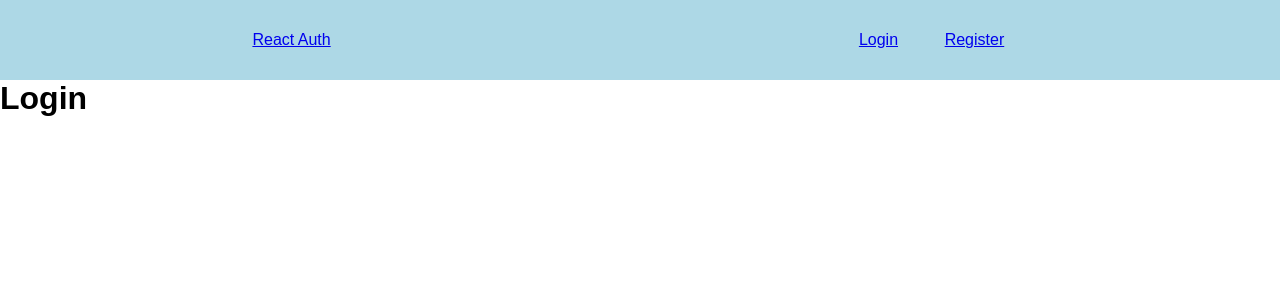
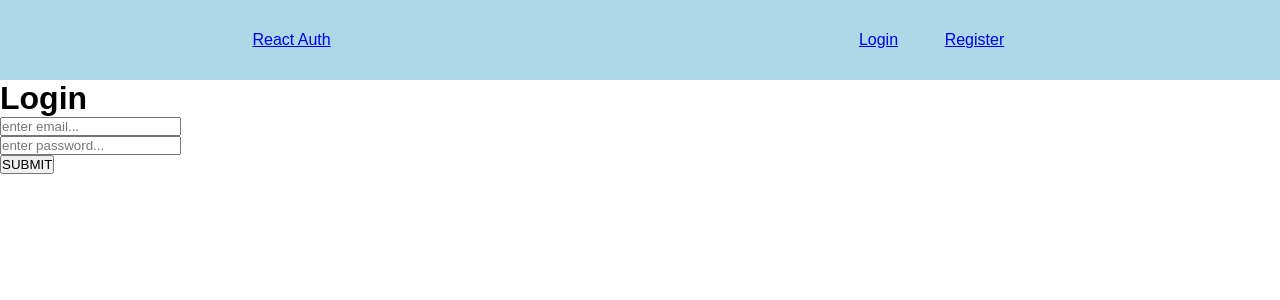
Before and after one commit to DavTheDev20/react-auth-test, a React (Vite) app in the folder client/: page /login in a window 1280 px wide. Shown: the top 300 px of the page. Built offline with nearby package versions, Linux system fonts and the light colour scheme.

Commit message:
Add ability to login and register

```diff
--- a/client/package.json
+++ b/client/package.json
@@ -11,6 +11,7 @@
   "dependencies": {
     "axios": "^1.2.1",
     "react": "^18.2.0",
+    "react-cookie": "^4.1.1",
     "react-dom": "^18.2.0",
     "react-router-dom": "^6.4.5"
   },
--- /dev/null
+++ b/client/src/auth.ts
@@ -0,0 +1,25 @@
+import { getCookie } from './utils/cookieUtils';
+
+export const storeToken = (token: any) => {
+  try {
+    document.cookie = `token=${token}; expires=session`;
+  } catch (err) {
+    return console.log(err);
+  }
+};
+
+export const checkAuth = (): boolean => {
+  let res = false;
+  const token = getCookie('token');
+  // Add API to verifiy token's validity.
+  if (token) return true;
+
+  return false;
+};
+
+export const AuthenticatedRoute = ({ children }: any) => {
+  const authenticated = checkAuth();
+  if (authenticated === true) return children;
+
+  return 'Not authenticated';
+};
--- a/client/src/components/NavBar.tsx
+++ b/client/src/components/NavBar.tsx
@@ -1,4 +1,6 @@
 import { Link } from 'react-router-dom';
+import { useState, useEffect } from 'react';
+import { getCookie, deleteCookie } from '../utils/cookieUtils';
 
 const NavBar = () => {
   const navBarStyles = {
@@ -17,16 +19,41 @@ const NavBar = () => {
     },
   };
 
+  const [token, setToken] = useState('');
+
+  const getToken = () => {
+    const token: any = getCookie('token');
+    setToken(token);
+  };
+
+  useEffect(() => {
+    getToken();
+  }, [token]);
+
   return (
     <nav style={navBarStyles.nav}>
       <Link to="/">React Auth</Link>
       <ul style={navBarStyles.navLinks}>
+        {!token ? (
+          <>
             <li>
               <Link to="/login">Login</Link>
             </li>
             <li>
               <Link to="/register">Register</Link>
             </li>
+          </>
+        ) : (
+          <a
+            href="#"
+            onClick={() => {
+              deleteCookie('token');
+              setToken('');
+            }}
+          >
+            Logout
+          </a>
+        )}
       </ul>
     </nav>
   );
--- a/client/src/main.tsx
+++ b/client/src/main.tsx
@@ -6,6 +6,8 @@ import './index.css';
 import Home from './pages/Home';
 import Login from './pages/Login';
 import Register from './pages/Register';
+import { AuthenticatedRoute } from './auth';
+import { getCookie } from './utils/cookieUtils';
 
 const router = createBrowserRouter([
   {
@@ -20,6 +22,24 @@ const router = createBrowserRouter([
     path: '/login',
     element: <App component={<Login />} />,
   },
+  {
+    path: '/test',
+    element: (
+      <AuthenticatedRoute>
+        <div>
+          <h1>You're authenticated.</h1>
+          <button
+            onClick={() => {
+              const cookie = getCookie('token');
+              alert('Cookie: ' + cookie);
+            }}
+          >
+            Check Status
+          </button>
+        </div>
+      </AuthenticatedRoute>
+    ),
+  },
 ]);
 
 const root: any = document.getElementById('root');
--- a/client/src/pages/Login.tsx
+++ b/client/src/pages/Login.tsx
@@ -1,7 +1,78 @@
+import axios from 'axios';
+import { useState, FormEvent } from 'react';
+import { storeToken } from '../auth';
+import { useNavigate } from 'react-router-dom';
+
 const Login = () => {
+  const navigate = useNavigate();
+  const [userLogin, setUserLogin] = useState({
+    email: '',
+    password: '',
+  });
+
+  const handleChange = ({ target }: any) => {
+    const { name, value } = target;
+
+    if (name === 'email') {
+      setUserLogin((prevVal) => {
+        return {
+          email: value,
+          password: prevVal.password,
+        };
+      });
+    } else if (name === 'password') {
+      setUserLogin((prevVal) => {
+        return {
+          email: prevVal.email,
+          password: value,
+        };
+      });
+    }
+  };
+
+  const handleSubmit = async (e: FormEvent) => {
+    e.preventDefault();
+    await axios({
+      method: 'POST',
+      url: 'http://localhost:8080/api/login',
+      data: userLogin,
+    })
+      .then((res) => {
+        if (res.status > 299) {
+          console.log(res.data);
+          return alert(res.data.error);
+        }
+        const token = res.data.token;
+        storeToken(token);
+        navigate('/');
+        return window.location.reload();
+      })
+      .catch((err) => {
+        return alert(err.response.data.error);
+      });
+  };
   return (
     <div>
       <h1>Login</h1>
+      <form onSubmit={handleSubmit}>
+        <input
+          type={'email'}
+          placeholder={'enter email...'}
+          name="email"
+          value={userLogin.email}
+          onChange={handleChange}
+        />
+        <br />
+        <input
+          type={'password'}
+          placeholder={'enter password...'}
+          name="password"
+          value={userLogin.password}
+          onChange={handleChange}
+        />
+        <br />
+        <button type={'submit'}>SUBMIT</button>
+      </form>
     </div>
   );
 };
--- a/client/src/pages/Register.tsx
+++ b/client/src/pages/Register.tsx
@@ -1,5 +1,7 @@
+import axios from 'axios';
 import { ChangeEvent, FormEvent, useState } from 'react';
 import { useNavigate } from 'react-router-dom';
+import { storeToken } from '../auth';
 
 const Register = () => {
   const [newUserData, setNewUserData] = useState({
@@ -62,8 +64,6 @@ const Register = () => {
   const handleSubmit = (e: FormEvent) => {
     e.preventDefault();
 
-    const apiUrl = 'http://localhost:8080/api/register';
-
     if (
       !newUserData.email ||
       !newUserData.username ||
@@ -73,7 +73,26 @@ const Register = () => {
       return alert('Please enter all information to register.');
     }
 
-    //TODO: FIX API REQUEST TO SAVE COOKIE TO BROWSER
+    axios({
+      method: 'POST',
+      url: 'http://localhost:8080/api/register',
+      data: newUserData,
+    })
+      .then((res) => {
+        if (res.status > 299) {
+          console.error(res.data);
+          return alert('Something went wrong...');
+        }
+
+        const token = res.data.token;
+        storeToken(token);
+        navigate('/');
+        window.location.reload();
+      })
+      .catch((err) => {
+        console.error(err);
+        alert('Something went wrong...');
+      });
   };
 
   return (
--- /dev/null
+++ b/client/src/utils/cookieUtils.ts
@@ -0,0 +1,17 @@
+export const getCookie = (cName: string) => {
+  let cookie;
+  const cookies = decodeURIComponent(document.cookie);
+  const cookiesArr = cookies.split('; ');
+  cookiesArr.map((val, index) => {
+    // Add some logic eventually to check the validity of this cookie.
+    if (val.indexOf(cName) === 0) {
+      cookie = val.substring(6, val.length);
+    }
+  });
+
+  return cookie;
+};
+
+export const deleteCookie = (name: string) => {
+  document.cookie = name + '=; Max-Age=-99999999;';
+};
```
Also changed, not shown: 3 other files (tests, documents, lock files or other folders). Lines whose indentation alone changed are shown as unchanged.
